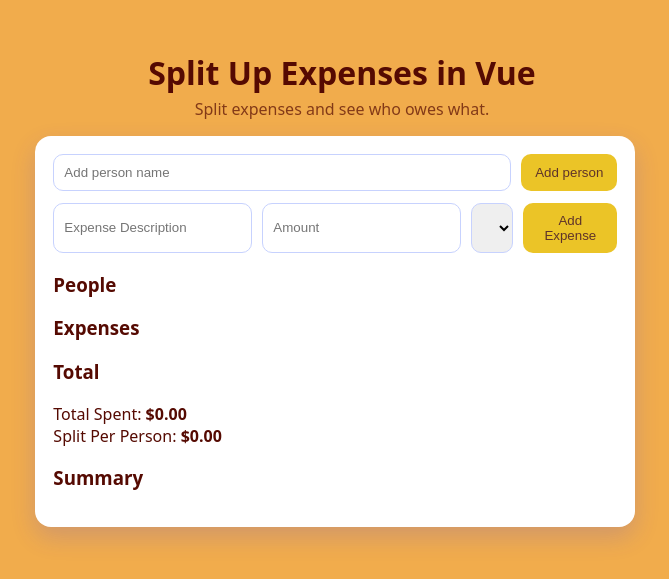
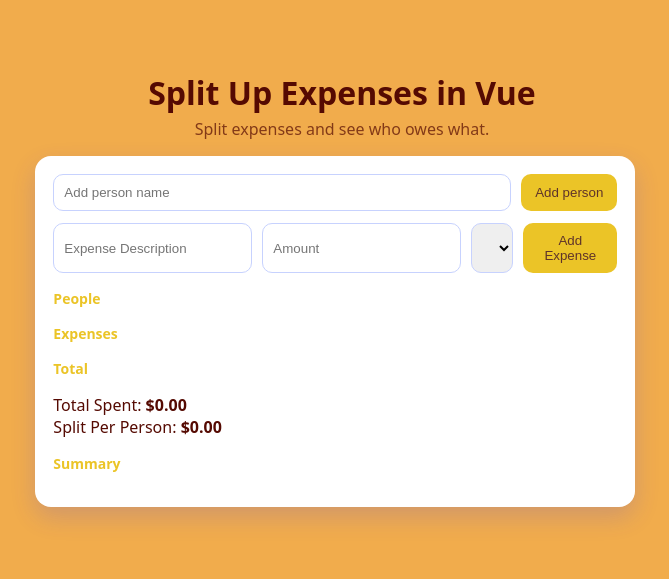
Before and after one commit to lucioperaza/expense-splitter-vue, a Vue app: page / in a window 1280 px wide. Shown: the part 111-690 px from the top of the page, without its empty margins (298-967 px from the left). Built offline with nearby package versions, Linux system fonts and the light colour scheme.

Commit message:
added sections

```diff
--- a/src/App.vue
+++ b/src/App.vue
@@ -1,41 +1,46 @@
 <script setup>
   import Header from './components/Header.vue'
-    import Card from './components/Card.vue'
+  import Card from './components/Card.vue'
+  import Section from './components/Section.vue'
 </script>
 
 <template>
   <Header/>
+
   <Card>
+
     <form id="personForm" class="rowForm">
         <input id="personInput" type="text" placeholder="Add person name">
         <button>Add person</button>
     </form>
+
     <form id="expenseForm" class="rowForm">
         <input id="descInput" type="text" placeholder="Expense Description">
         <input id="amountInput" type="number" placeholder="Amount">
         <select id="paidBySelect"></select>
         <button>Add Expense</button>
     </form>
-    <section>
-        <h3>People </h3>
-        <ul id="peopleList" class="list"></ul>
-    </section>
-    <section>
-        <h3>Expenses</h3>
+
+    <Section title="People">
+      <ul id="peopleList" class="list"></ul>
+    </Section>
+    <Section title="Expenses">
         <ul id="expenseList" class="list"></ul>
-    </section>
-    <section>
-        <h3>Total</h3>
+    </Section>
+
+    <Section title="Total">
         <p>
             Total Spent: <strong id="totalSpent">$0.00</strong><br/>
             Split Per Person: <strong id="splitAmount">$0.00</strong>
         </p>
-    </section>
-    <section class="summary">
-        <h3>Summary</h3>
+    </Section>
+
+    <Section title="Summary">
         <ul id="summaryList" class="list"></ul>
-    </section>
+    </Section>
+
   </Card>
+
 </template>
 
 <style scoped>
--- /dev/null
+++ b/src/components/Section.vue
@@ -0,0 +1,27 @@
+<script setup>
+  const props = defineProps({
+    title: {
+      type: String,
+      default: 'Section'
+    }
+  })
+</script>
+
+<template>
+  <section>
+    <h3>{{ title }}</h3>
+    <slot></slot>
+  </section>
+</template>
+
+<style scoped>
+  section{
+    margin-top: 16px;
+  }
+
+section h3{
+    margin: 0 0 6px;
+    font-size: 14px;
+    color: #ebc427;
+  }
+</style>
```
